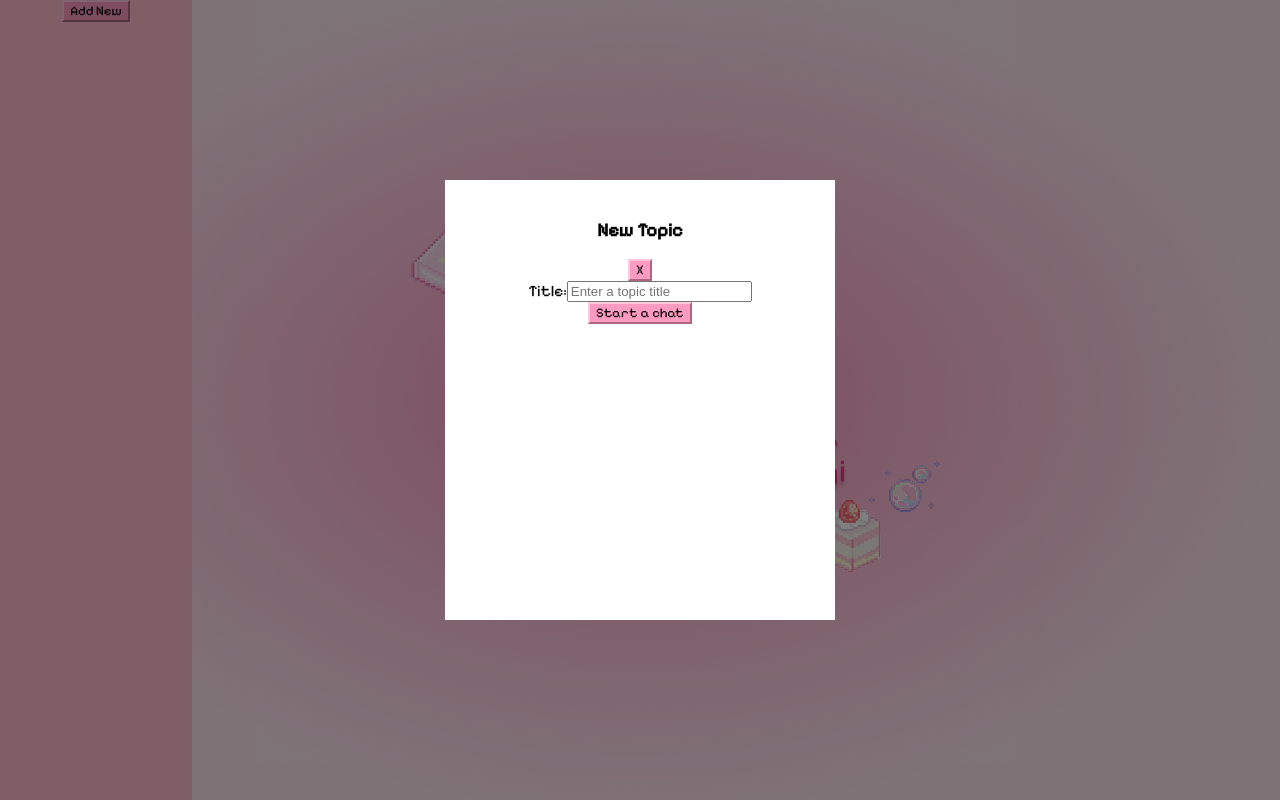
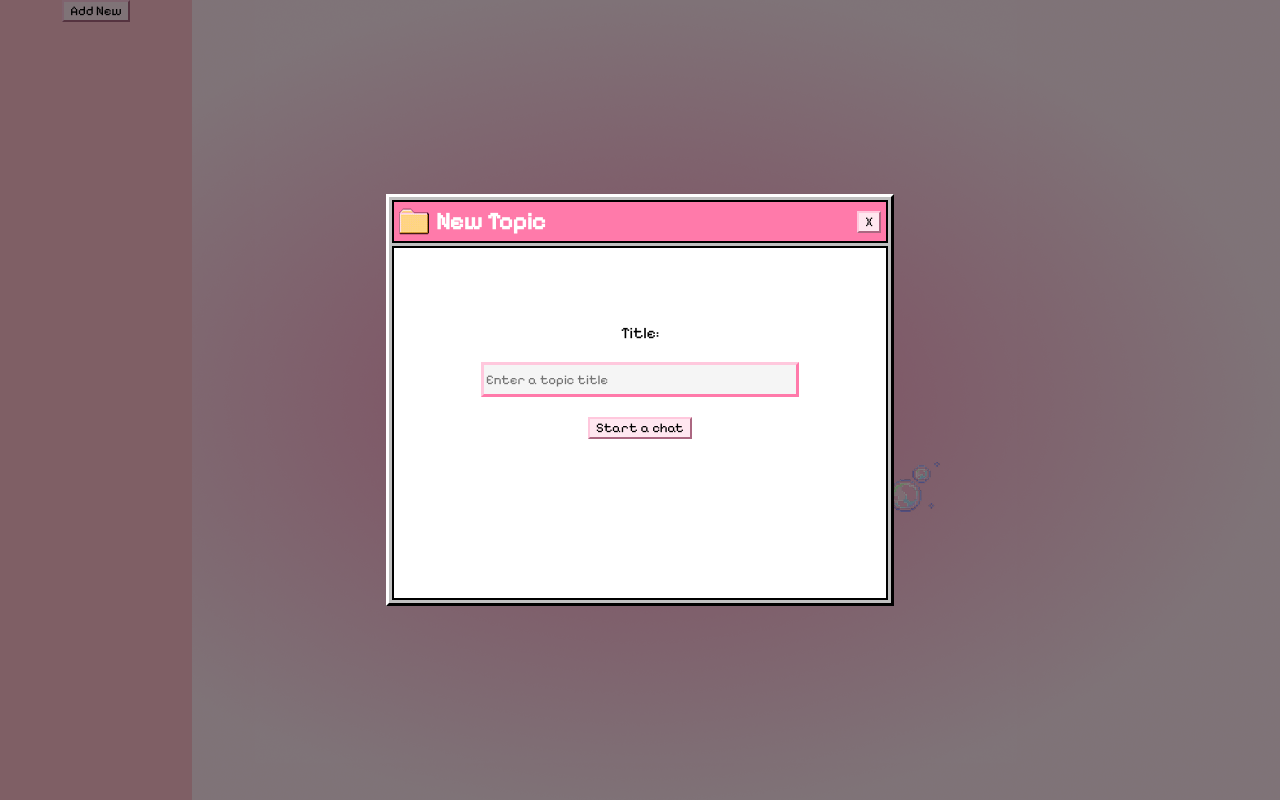
Before and after one commit to jennifertanojo/HeyGigi, a React (Create React App) app in the folder client/: page / in a window 1280 px wide. Both pictures are taken after a click on the button "Add New". Built offline with nearby package versions, Linux system fonts and the light colour scheme.

Commit message:
styled add course window and added header component

```diff
--- a/client/src/App.css
+++ b/client/src/App.css
@@ -11,11 +11,9 @@
 
 button{
   border-style:outset;
-  background-color: #FF9AC0;
+  background-color: #FFE7F0;
   border-color: #FF9AC0;
   border-top-color: #ffc8dd;
   border-left-color: #ffc8dd;
-
   font-family: 'Pixelify Sans', sans-serif;
-
 }
--- a/client/src/components/AddCourseWindow.jsx
+++ b/client/src/components/AddCourseWindow.jsx
@@ -1,5 +1,6 @@
 import React, { useState } from "react";
 import "./style/AddCourseWindow.css";
+import Header from "./Header";
 
 function AddCourseWindow({ onClose, onAddCourse }) {
   const [courseName, setCourseName] = useState("");
@@ -17,13 +18,12 @@ function AddCourseWindow({ onClose, onAddCourse }) {
   return (
     <div className="AddCourseBg">
       <div className="AddCourseWindow">
-            <h3>New Topic</h3>
-            <button type="button" onClick={onClose}>X</button>
+        <Header onClose={onClose} HeaderTitle={"New Topic"} />
 
-            <form onSubmit={handleSubmit}>
-            <div>
+        <form className="CourseCreationForm" onSubmit={handleSubmit}>
           <label htmlFor="courseName">Title:</label>
           <input
+            className="TopicTitleField"
             placeholder="Enter a topic title"
             type="text"
             id="courseName"
@@ -31,12 +31,10 @@ function AddCourseWindow({ onClose, onAddCourse }) {
             onChange={(e) => setCourseName(e.target.value)}
             required
           />
-            </div>
           <button type="submit">Start a chat</button>
         </form>
       </div>
     </div>
-
   );
 }
 
--- /dev/null
+++ b/client/src/components/Header.jsx
@@ -0,0 +1,18 @@
+import React from "react";
+import Folder from "../images/Folder.png";
+
+const Header = ({ onClose, HeaderTitle }) => {
+  return (
+    <div className="CourseWindowHeadline">
+      <div className="CourseAndLogo">
+        <img style={{ height: "30px" }} src={Folder} alt="Folder Icon" />
+        <h3 style={{ color: "#FFFFFF", fontSize: "24px" }}>{HeaderTitle}</h3>
+      </div>
+      <button type="button" onClick={onClose}>
+        X
+      </button>
+    </div>
+  );
+};
+
+export default Header;
--- a/client/src/components/style/AddCourseWindow.css
+++ b/client/src/components/style/AddCourseWindow.css
@@ -11,9 +11,81 @@
 }
 
 .AddCourseWindow{
-    background-color: #fff;
-    padding: 20px;
-    width: 350px;
+    background-color: #C0C0C0;
+    display: flex;
+    flex-direction: column;
+    width: 496px;
+    height: 198px;
     text-align: center;
     height: 50%;
+    border-style: solid;
+    border-width: 3px;
+    border-left-color: white;
+    border-right-color: black;
+    border-top-color: white;
+    border-bottom-color: black;
+    padding: 3px;
 }
+
+.CourseWindowHeadline{
+    background-color: #FF7AAA;
+    display: flex;
+    align-items: center;
+    height: 39px;
+    padding: 0px;
+    margin: 0px;
+    border-width: 2px;
+    border-style: solid;
+    border-color: black;
+    padding-left: 5px;
+    padding-right: 5px;
+    justify-content: space-between;
+}
+
+.CourseAndLogo {
+    display: flex;
+    flex-direction: row;
+    height: fill;
+    justify-content: center;
+    align-items: center;
+    gap: 7px;
+}
+
+.CourseCreationForm {
+    height: 100%;
+    width: auto;
+    background-color: white;
+    margin-top: 3px;
+    border-width: 2px;
+    border-style: solid;
+    border-color: black;
+    display: flex;
+    flex-direction: column;
+    padding-left: 50px;
+    padding-right: 50px;
+    padding-top: 75px;
+    align-items: center;
+    gap: 20px;
+}
+
+.TopicTitleField {
+    width: 308px;
+    height: 27px;
+    font-family: 'Pixelify Sans', sans-serif;
+    border-style: solid;
+    border-radius: 0px;
+    border-width: 3px;
+    background-color:whitesmoke;
+    border-left-color: #FFC8DD;
+    border-top-color: #FFC8DD;
+    border-right-color: #FF7AAA;
+    border-bottom-color: #FF7AAA;
+}
+
+.TopicTitleField:focus {
+    outline: none;
+    border-left-color: #FF1493;
+    border-top-color: #FF1493;
+    border-right-color: #FF69B4;
+    border-bottom-color: #FF69B4;
+}
```
Lines whose indentation alone changed are shown as unchanged.
